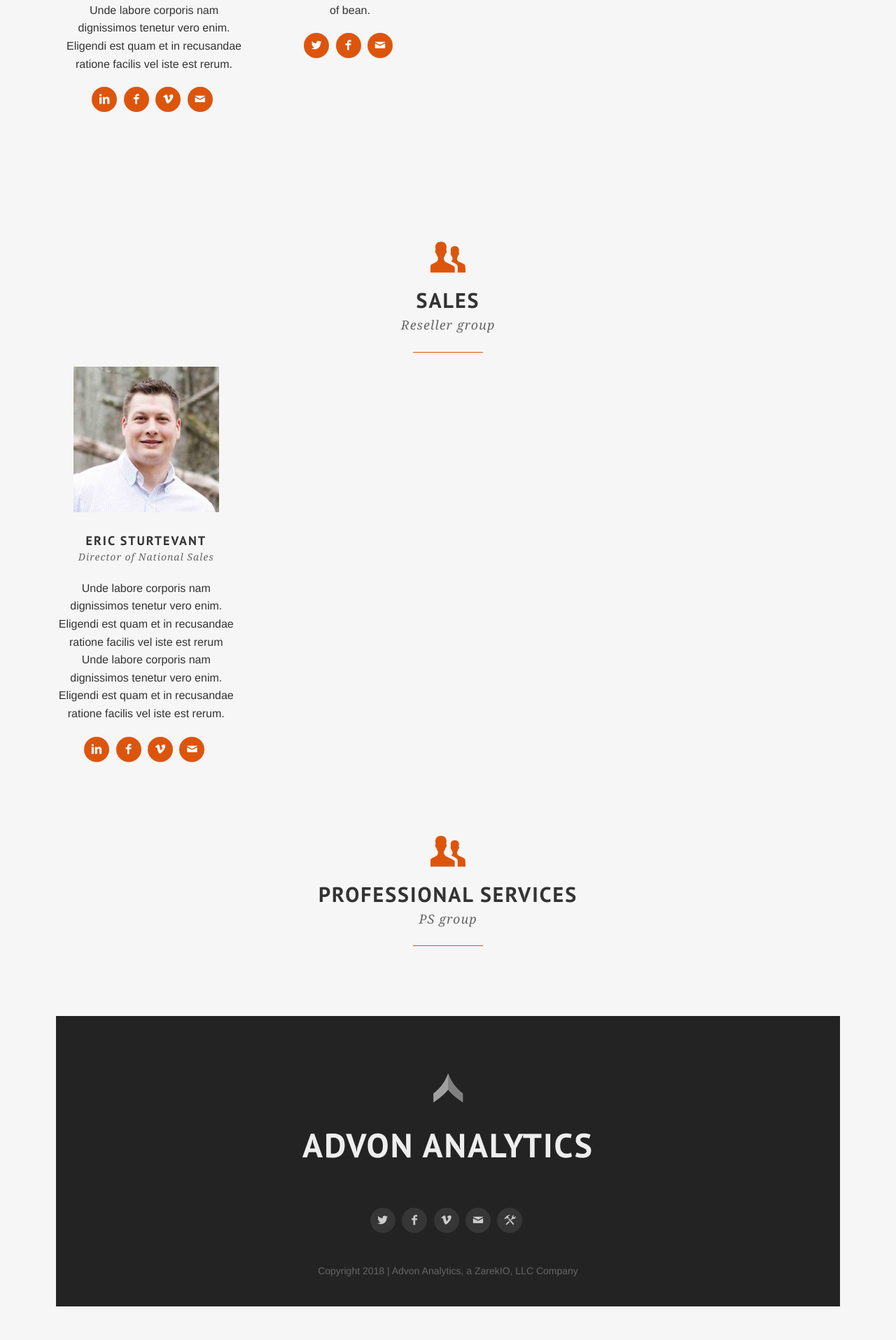
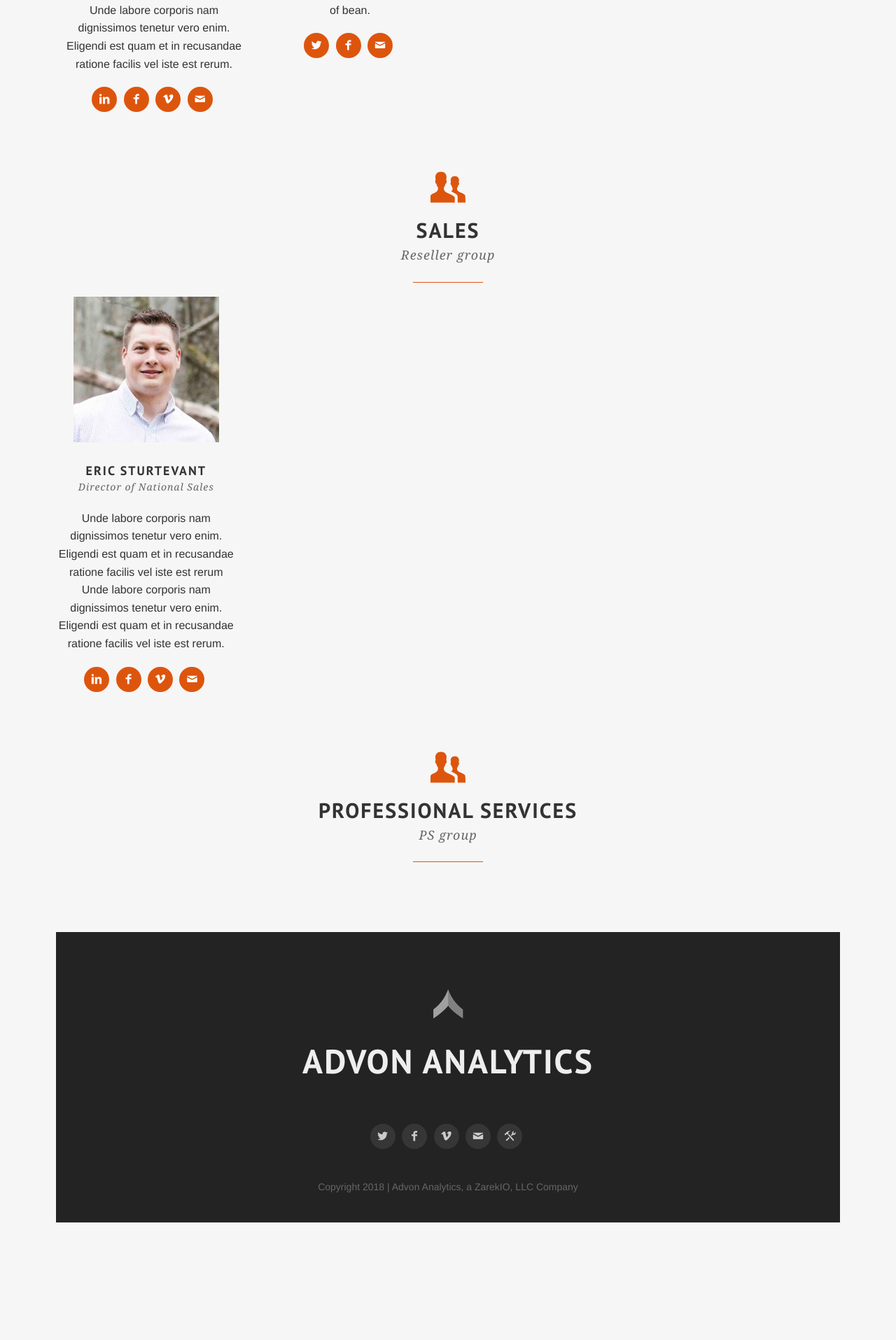
Before and after one commit to jdeer0618/advon, a Jekyll site: the page built from about.html, in a window 1280 px wide. Shown: the part 1141-3056 px from the top of the page at 70% size. Built offline with Jekyll 4.4.1, drawn with Linux system fonts in a browser that asks for light colours; some web fonts are replaced; Markdown is read by kramdown in place of the engine named in the settings; after the commit the page ends 2948 px from its top, so only the background shows below that.

Commit message:
removed spacing

```diff
--- a/about.html
+++ b/about.html
@@ -123,8 +123,7 @@
       {% endfor %}
     </div>
 
-    <div class='three spacing'></div>
-    <div class='three spacing'></div>
+    <div class='spacing'></div>
   </div>
 </div>
 
@@ -165,7 +164,6 @@
       {% endfor %}
 </div>
     <div class='spacing'></div>
-    <div class='spacing'></div>
   </div>
 </div>
 
```
